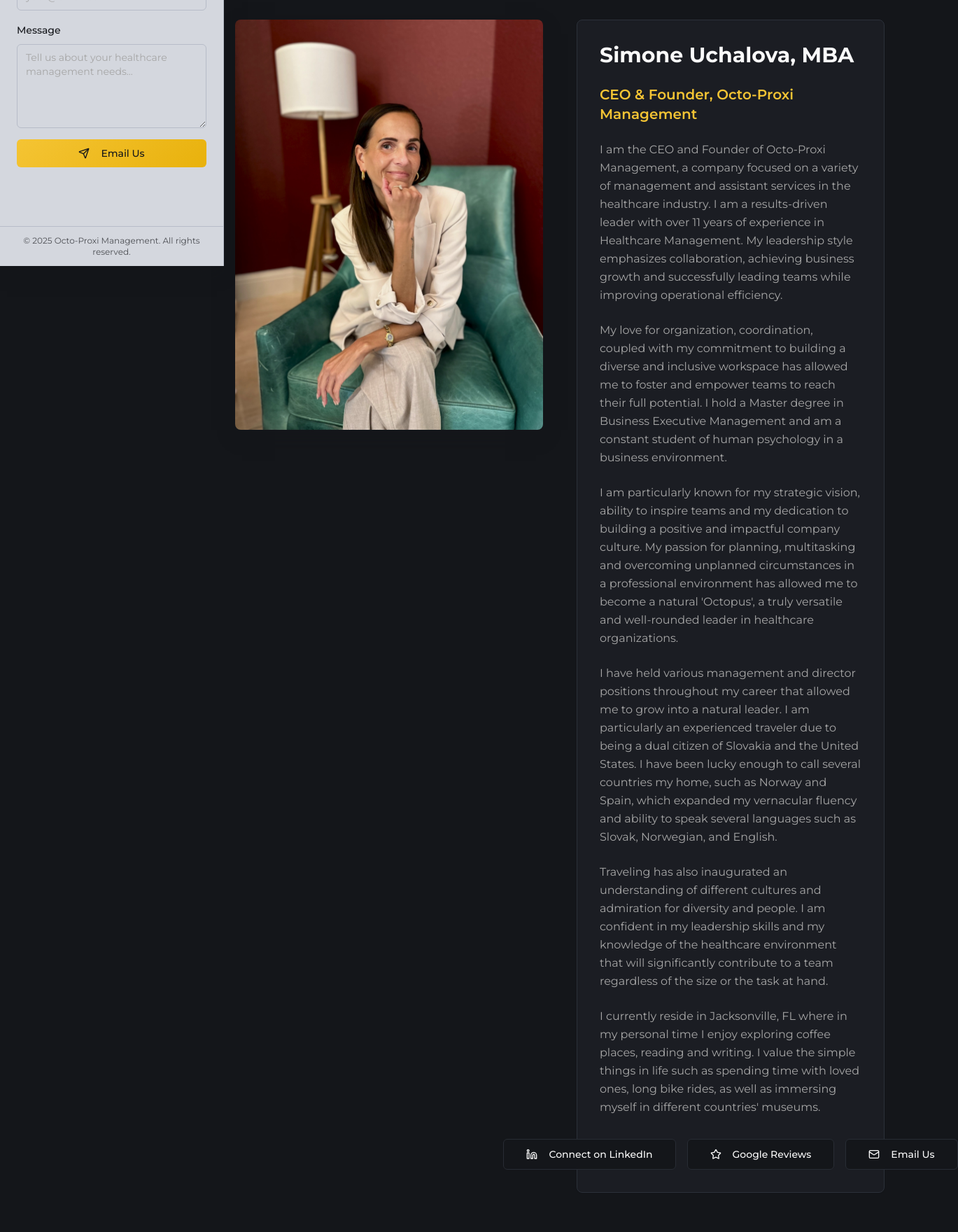
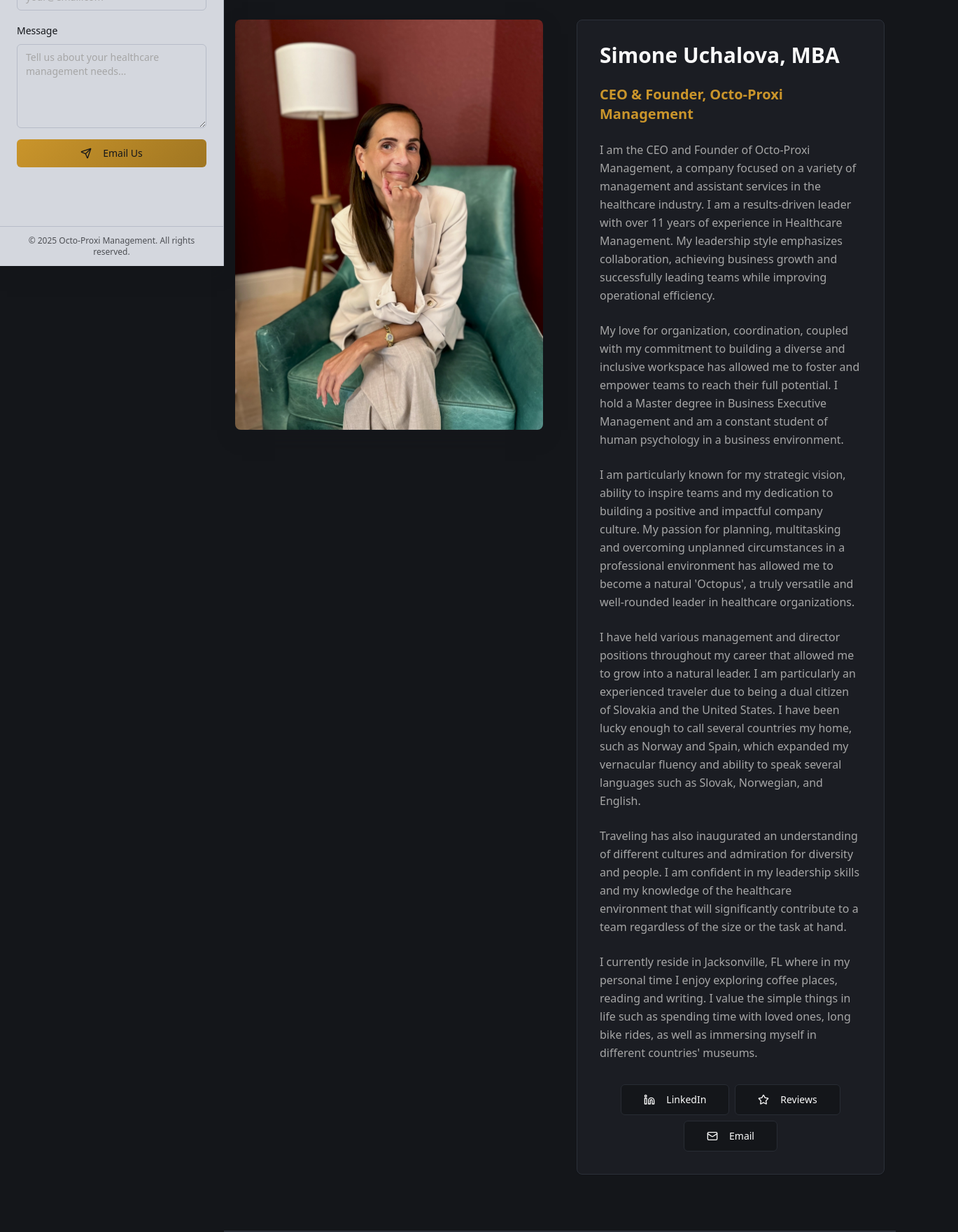
Before and after one commit to tinashe13/octo-proxi-connect, a React (Vite) app: page /about in a window 1280 px wide. Shown: the part 420-2180 px from the top of the page at 70% size, 1369 px wide, since content can reach past the window. Built offline with nearby package versions, Linux system fonts and the light colour scheme.

Commit message:
Fix: Apply color, font, and alignment changes
- Replaced the gold color with hex code #d19230.
- Changed the font to "Brush Script MT" for all text.
- Fixed button alignment in the "Who Am I" section.

```diff
--- a/src/components/BioSection.tsx
+++ b/src/components/BioSection.tsx
@@ -1,3 +1,4 @@
+
 import { Card, CardContent } from '@/components/ui/card';
 import { Button } from '@/components/ui/button';
 import { LinkedinIcon, Mail, Star } from 'lucide-react';
@@ -42,34 +43,36 @@ export function BioSection() {
                     and my dedication to building positive and impactful company culture.
                   </p>
 
-                  <div className="flex flex-col sm:flex-row justify-center gap-4 mb-6">
+                  <div className="flex flex-col gap-4 mb-6">
+                    <div className="flex flex-wrap justify-center gap-2">
                       <Button
                         variant="outline"
                         size="lg"
-                      className="hover:bg-gradient-gold hover:border-primary"
+                        className="hover:bg-gradient-gold hover:border-primary flex-1 min-w-0 sm:flex-none"
                         onClick={() => window.open('https://linkedin.com', '_blank')}
                       >
                         <LinkedinIcon className="h-4 w-4 mr-2" />
-                      Connect on LinkedIn
+                        <span className="truncate">LinkedIn</span>
                       </Button>
                       <Button
                         variant="outline"
                         size="lg"
-                      className="hover:bg-gradient-gold hover:border-primary"
+                        className="hover:bg-gradient-gold hover:border-primary flex-1 min-w-0 sm:flex-none"
                         onClick={() => window.open('https://www.google.com/search?q=octo+proxi+management+reviews', '_blank')}
                       >
                         <Star className="h-4 w-4 mr-2" />
-                      Google Reviews
+                        <span className="truncate">Reviews</span>
                       </Button>
                       <Button
                         variant="outline"
                         size="lg"
-                      className="hover:bg-gradient-gold hover:border-primary"
+                        className="hover:bg-gradient-gold hover:border-primary flex-1 min-w-0 sm:flex-none"
                         onClick={() => window.open('mailto:info@octoproxi.com')}
                       >
                         <Mail className="h-4 w-4 mr-2" />
-                      Email Us
+                        <span className="truncate">Email</span>
                       </Button>
+                    </div>
                   </div>
 
                   <div className="flex justify-center">
--- a/src/index.css
+++ b/src/index.css
@@ -1,3 +1,4 @@
+
 @tailwind base;
 @tailwind components;
 @tailwind utilities;
@@ -16,7 +17,7 @@
     --popover: 220 13% 12%;
     --popover-foreground: 0 0% 98%;
 
-    --primary: 45 90% 58%;
+    --primary: 40 65% 48%;
     --primary-foreground: 220 13% 9%;
 
     --secondary: 220 13% 18%;
@@ -25,7 +26,7 @@
     --muted: 220 13% 15%;
     --muted-foreground: 0 0% 65%;
 
-    --accent: 45 90% 58%;
+    --accent: 40 65% 48%;
     --accent-foreground: 220 13% 9%;
 
     --destructive: 0 84.2% 60.2%;
@@ -33,7 +34,7 @@
 
     --border: 220 13% 20%;
     --input: 220 13% 18%;
-    --ring: 45 90% 58%;
+    --ring: 40 65% 48%;
 
     /* Contact form colors */
     --contact-bg: 220 13% 85%;
@@ -41,13 +42,13 @@
     --contact-border: 220 13% 75%;
 
     /* Gradients */
-    --gradient-gold: linear-gradient(135deg, hsl(45, 90%, 58%), hsl(45, 90%, 48%));
+    --gradient-gold: linear-gradient(135deg, hsl(40, 65%, 48%), hsl(40, 65%, 38%));
     --gradient-dark: linear-gradient(135deg, hsl(220, 13%, 9%), hsl(220, 13%, 15%));
     --gradient-overlay: linear-gradient(135deg, hsla(220, 13%, 9%, 0.8), hsla(220, 13%, 15%, 0.9));
 
     /* Shadows */
     --shadow-elegant: 0 10px 30px -10px hsla(220, 13%, 9%, 0.5);
-    --shadow-gold: 0 5px 20px -5px hsla(45, 90%, 58%, 0.3);
+    --shadow-gold: 0 5px 20px -5px hsla(40, 65%, 48%, 0.3);
 
     /* Animation */
     --transition-smooth: all 0.3s cubic-bezier(0.4, 0, 0.2, 1);
@@ -81,7 +82,7 @@
     --popover: 0 0% 100%;
     --popover-foreground: 220 13% 9%;
 
-    --primary: 45 90% 58%;
+    --primary: 40 65% 48%;
     --primary-foreground: 220 13% 9%;
 
     --secondary: 220 13% 95%;
@@ -90,7 +91,7 @@
     --muted: 220 13% 96%;
     --muted-foreground: 220 13% 45%;
 
-    --accent: 45 90% 58%;
+    --accent: 40 65% 48%;
     --accent-foreground: 220 13% 9%;
 
     --destructive: 0 84.2% 60.2%;
@@ -98,7 +99,7 @@
 
     --border: 220 13% 85%;
     --input: 220 13% 90%;
-    --ring: 45 90% 58%;
+    --ring: 40 65% 48%;
 
     --contact-bg: 0 0% 98%;
     --contact-foreground: 220 13% 9%;
@@ -112,7 +113,7 @@
   }
 
   body {
-    @apply bg-background text-foreground font-montserrat;
+    @apply bg-background text-foreground font-brush;
   }
 }
 
--- a/src/pages/About.tsx
+++ b/src/pages/About.tsx
@@ -110,34 +110,36 @@ export default function About() {
                         </p>
                       </div>
 
-                      <div className="flex flex-col sm:flex-row justify-center gap-4 mt-8">
+                      <div className="flex flex-col gap-4 mt-8">
+                        <div className="flex flex-wrap justify-center gap-2">
                           <Button
                             variant="outline"
                             size="lg"
-                          className="hover:bg-gradient-gold hover:border-primary"
+                            className="hover:bg-gradient-gold hover:border-primary flex-1 min-w-0 sm:flex-none"
                             onClick={() => window.open('https://linkedin.com', '_blank')}
                           >
                             <LinkedinIcon className="h-4 w-4 mr-2" />
-                          Connect on LinkedIn
+                            <span className="truncate">LinkedIn</span>
                           </Button>
                           <Button
                             variant="outline"
                             size="lg"
-                          className="hover:bg-gradient-gold hover:border-primary"
+                            className="hover:bg-gradient-gold hover:border-primary flex-1 min-w-0 sm:flex-none"
                             onClick={() => window.open('https://www.google.com/search?q=octo+proxi+management+reviews', '_blank')}
                           >
                             <Star className="h-4 w-4 mr-2" />
-                          Google Reviews
+                            <span className="truncate">Reviews</span>
                           </Button>
                           <Button
                             variant="outline"
                             size="lg"
-                          className="hover:bg-gradient-gold hover:border-primary"
+                            className="hover:bg-gradient-gold hover:border-primary flex-1 min-w-0 sm:flex-none"
                             onClick={() => window.open('mailto:info@octoproxi.com')}
                           >
                             <Mail className="h-4 w-4 mr-2" />
-                          Email Us
+                            <span className="truncate">Email</span>
                           </Button>
+                        </div>
                       </div>
                     </CardContent>
                   </Card>
--- a/tailwind.config.ts
+++ b/tailwind.config.ts
@@ -1,3 +1,4 @@
+
 import type { Config } from "tailwindcss";
 
 export default {
@@ -19,8 +20,9 @@ export default {
 		},
 		extend: {
 			fontFamily: {
-				'sans': ['Montserrat', 'system-ui', 'sans-serif'],
-				'montserrat': ['Montserrat', 'sans-serif'],
+				'sans': ['"Brush Script MT"', 'cursive', 'system-ui', 'sans-serif'],
+				'montserrat': ['"Brush Script MT"', 'cursive', 'Montserrat', 'sans-serif'],
+				'brush': ['"Brush Script MT"', 'cursive', 'system-ui', 'sans-serif'],
 			},
 			colors: {
 				border: 'hsl(var(--border))',
```
Lines whose indentation alone changed are shown as unchanged.
